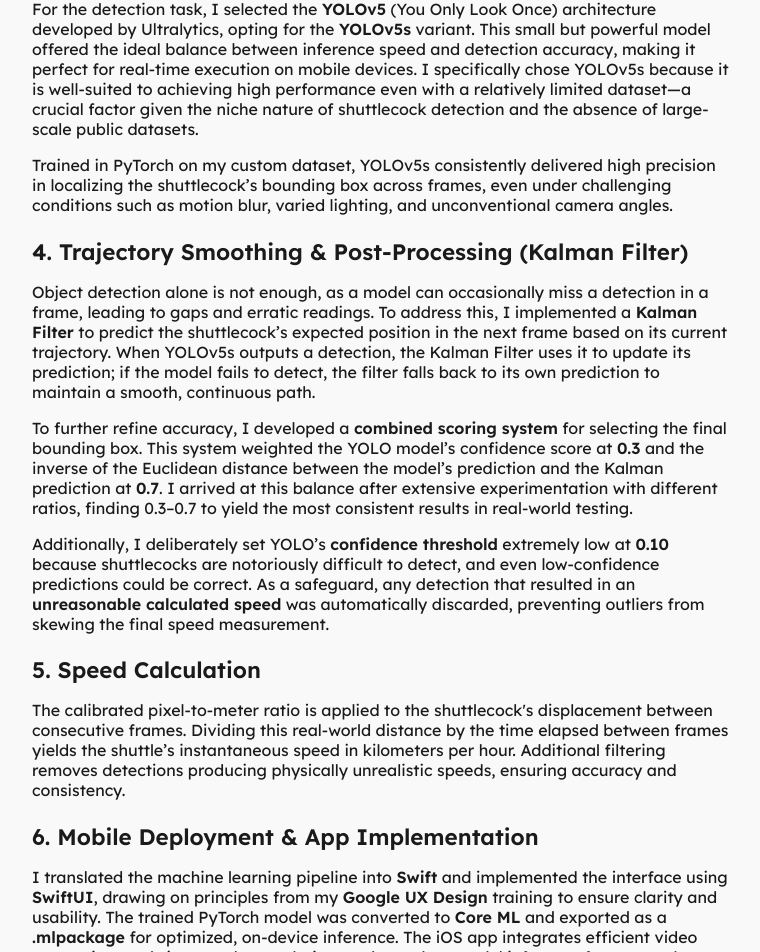
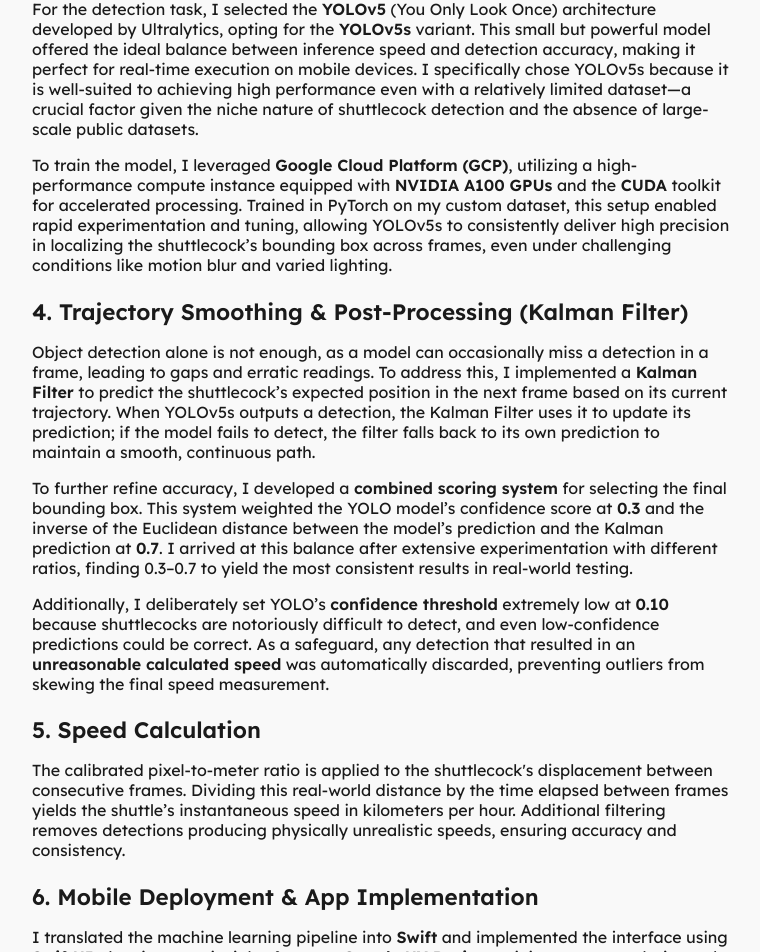
Before and after one commit to diwenne/diwenhuang, a React (Vite) app: page /projects/smashspeed-engine in a window 1280 px wide. Shown: the part 2392-3344 px from the top of the page, without its empty margins (258-1018 px from the left). Built offline with nearby package versions, Linux system fonts and the light colour scheme.

Commit message:
added google cuda info

```diff
--- a/src/pages/SmashspeedCaseStudy.tsx
+++ b/src/pages/SmashspeedCaseStudy.tsx
@@ -122,7 +122,7 @@
             For the detection task, I selected the <strong>YOLOv5</strong> (You Only Look Once) architecture developed by Ultralytics, opting for the <strong>YOLOv5s</strong> variant. This small but powerful model offered the ideal balance between inference speed and detection accuracy, making it perfect for real-time execution on mobile devices. I specifically chose YOLOv5s because it is well-suited to achieving high performance even with a relatively limited dataset—a crucial factor given the niche nature of shuttlecock detection and the absence of large-scale public datasets.
           </p>
           <p>
-            Trained in PyTorch on my custom dataset, YOLOv5s consistently delivered high precision in localizing the shuttlecock’s bounding box across frames, even under challenging conditions such as motion blur, varied lighting, and unconventional camera angles.
+            To train the model, I leveraged <strong>Google Cloud Platform (GCP)</strong>, utilizing a high-performance compute instance equipped with <strong>NVIDIA A100 GPUs</strong> and the <strong>CUDA</strong> toolkit for accelerated processing. Trained in PyTorch on my custom dataset, this setup enabled rapid experimentation and tuning, allowing YOLOv5s to consistently deliver high precision in localizing the shuttlecock’s bounding box across frames, even under challenging conditions like motion blur and varied lighting.
           </p>
 
 
```
